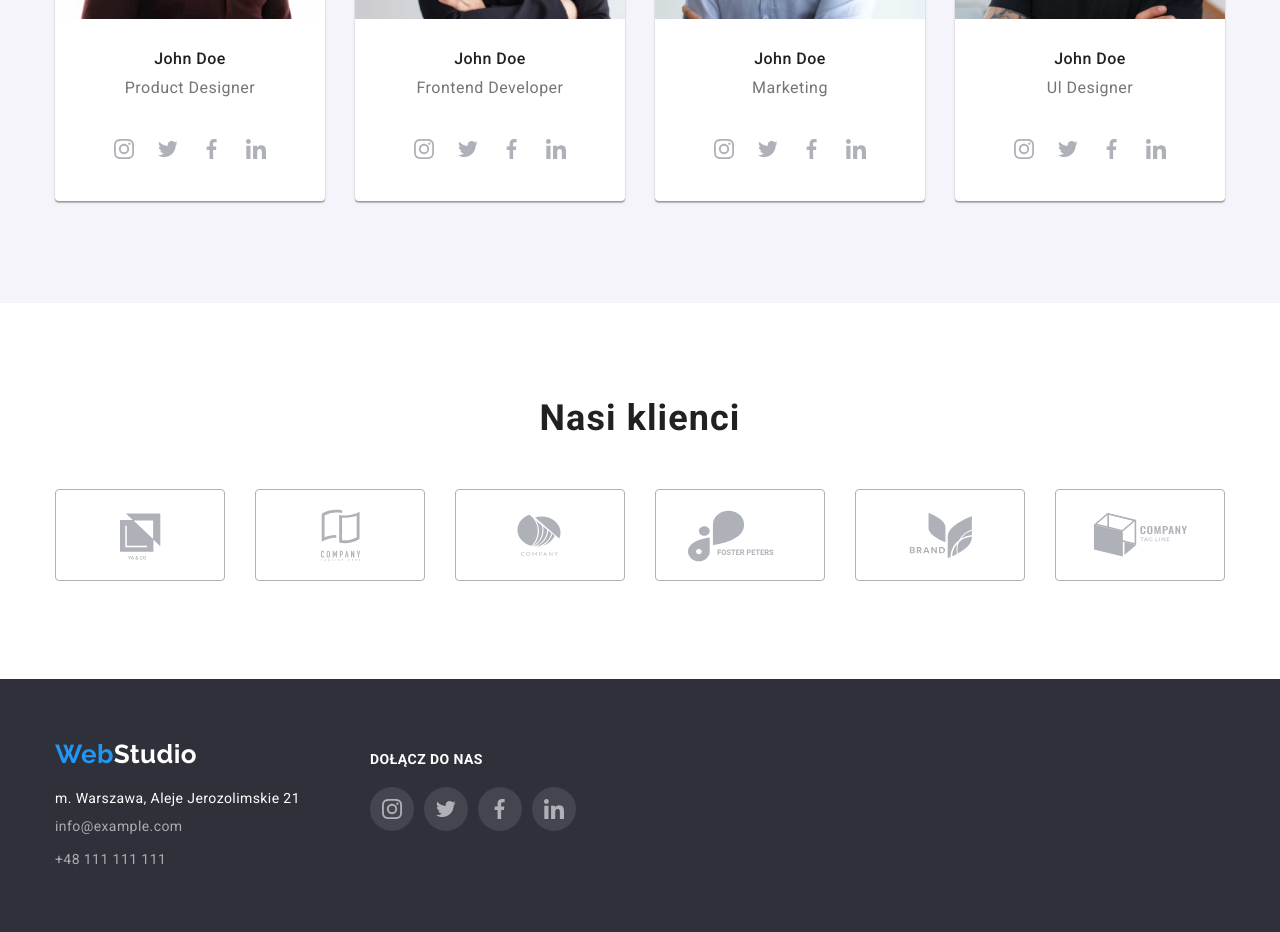
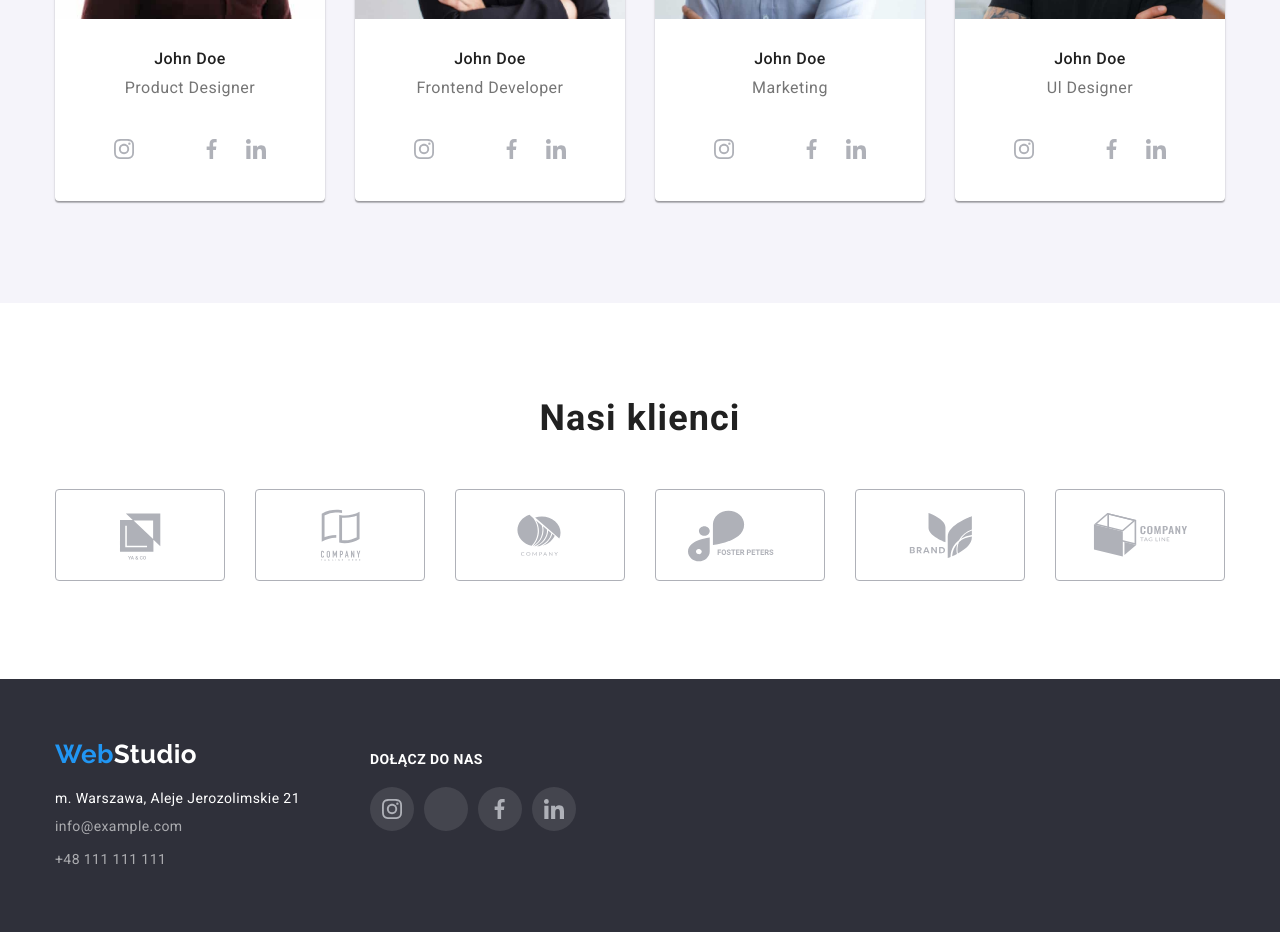
Before and after one commit to MateuszKar2/goit-markup-hw-04, a plain HTML site: page index.html in a window 1280 px wide. Shown: the part 2000-2932 px from the top of the page. Drawn offline with nearby package versions, Linux system fonts and the light colour scheme.

Commit message:
add file

```diff
--- a/index.html
+++ b/index.html
@@ -194,7 +194,7 @@
                 </svg>
                 <svg class="icon-team-link">
                   <use
-                    xlink:href="./images/icons.svg#icon-twitter"
+                    xlink:href="./images/icons.svg#icon-twiteer"
                     width="20"
                     height="20"
                     x="12"
@@ -242,7 +242,7 @@
                 </svg>
                 <svg class="icon-team-link">
                   <use
-                    xlink:href="./images/icons.svg#icon-twitter"
+                    xlink:href="./images/icons.svg#icon-twiteer"
                     width="20"
                     height="20"
                     x="12"
@@ -289,7 +289,7 @@
                 </svg>
                 <svg class="icon-team-link">
                   <use
-                    xlink:href="./images/icons.svg#icon-twitter"
+                    xlink:href="./images/icons.svg#icon-twiteer"
                     width="20"
                     height="20"
                     x="12"
@@ -336,7 +336,7 @@
                 </svg>
                 <svg class="icon-team-link">
                   <use
-                    xlink:href="./images/icons.svg#icon-twitter"
+                    xlink:href="./images/icons.svg#icon-twiteer"
                     width="20"
                     height="20"
                     x="12"
@@ -496,7 +496,7 @@
             <li>
               <svg class="footer-icon">
                 <use
-                xlink:href="./images/icons.svg#icon-twitter"
+                xlink:href="./images/icons.svg#icon-twiteer"
                 width="20"
                 height="20"
                 x="12"
```
